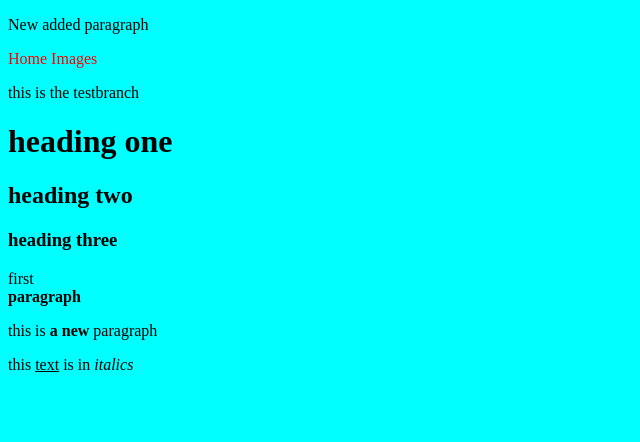
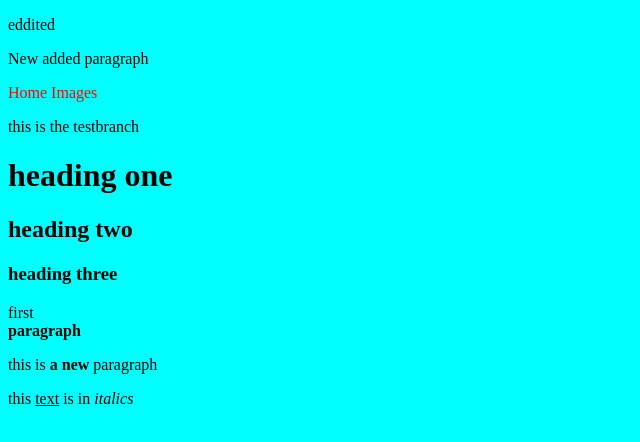
Before and after one commit to ezraopande/saturday, a plain HTML site: page index.html in a window 1280 px wide. Shown: the whole page, without its empty margins (0-640 px from the left). Drawn offline with Linux system fonts and the light colour scheme.

Commit message:
Updated index.html

```diff
--- a/index.html
+++ b/index.html
@@ -29,6 +29,8 @@
 
 </head>
 <body>
+
+    <p>eddited</p>
 
     <p>New added paragraph</p>
 
```
